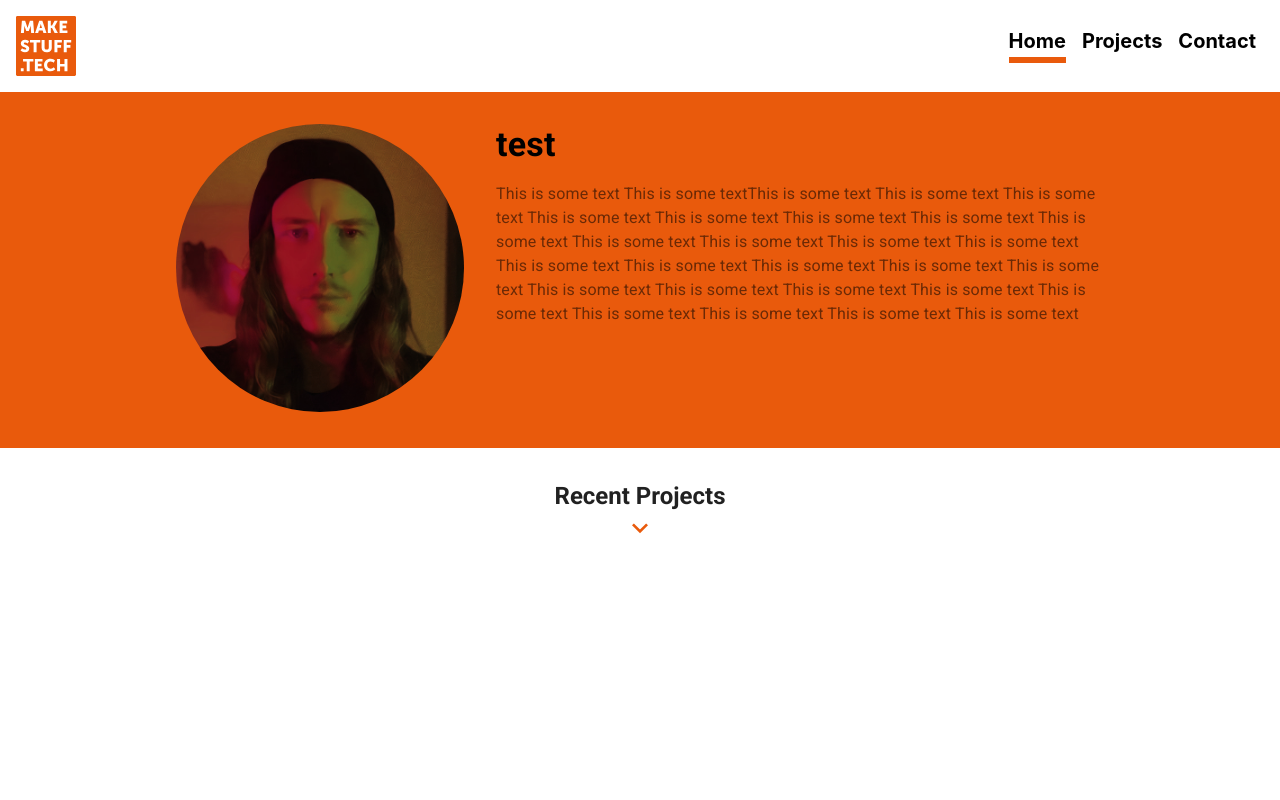
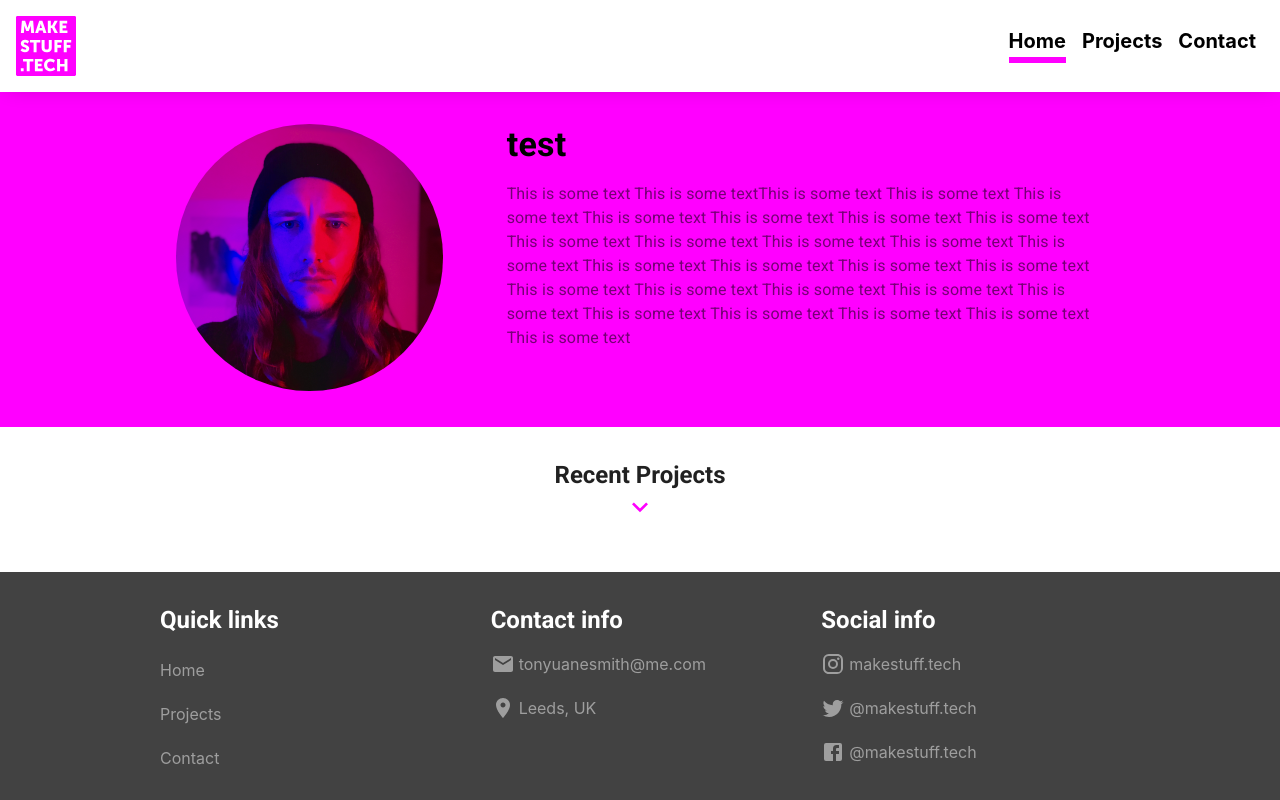
Before and after one commit to tonyduanesmith/makestuff, a React (Create React App) app in the folder frontend/: page / in a window 1280 px wide. Built offline with nearby package versions, Linux system fonts and the light colour scheme.

Commit message:
feature: added footer

```diff
--- a/frontend/src/atoms/link/Link.tsx
+++ b/frontend/src/atoms/link/Link.tsx
@@ -1,10 +1,16 @@
-import { StyledLink } from "./styled";
+import { StyledLink, StyledExternalLink } from "./styled";
 
 interface Props {
   children: any;
   path: string;
+  external?: boolean;
 }
 
-const Link = ({ path, children }: Props) => <StyledLink to={path}> {children} </StyledLink>;
+const Link = ({ path, children, external = false }: Props) =>
+  external ? (
+    <StyledExternalLink href={path}>{children}</StyledExternalLink>
+  ) : (
+    <StyledLink to={path}> {children} </StyledLink>
+  );
 
 export default Link;
--- a/frontend/src/atoms/link/styled.ts
+++ b/frontend/src/atoms/link/styled.ts
@@ -1,6 +1,21 @@
-import styled from "styled-components";
+import styled, { css } from "styled-components";
 import { Link } from "react-router-dom";
 
+const linkStyles = css`
+  display: inline-flex;
+  text-decoration: none;
+  align-items: center;
+  color: ${p => p.theme.palette.grey[500]};
+
+  &:hover {
+    color: ${p => p.theme.palette.grey[700]};
+  }
+`;
+
 export const StyledLink = styled(Link)`
-  text-decoration: none;
+  ${linkStyles}
 `;
+
+export const StyledExternalLink = styled.a`
+  ${linkStyles}
+`;
--- a/frontend/src/index.css
+++ b/frontend/src/index.css
@@ -1,13 +1,20 @@
+body,
+html {
+  height: 100%;
+}
+
 body {
   margin: 0;
-  font-family: -apple-system, BlinkMacSystemFont, 'Segoe UI', 'Roboto', 'Oxygen',
-    'Ubuntu', 'Cantarell', 'Fira Sans', 'Droid Sans', 'Helvetica Neue',
-    sans-serif;
+  font-family: -apple-system, BlinkMacSystemFont, "Segoe UI", "Roboto", "Oxygen", "Ubuntu", "Cantarell", "Fira Sans",
+    "Droid Sans", "Helvetica Neue", sans-serif;
   -webkit-font-smoothing: antialiased;
   -moz-osx-font-smoothing: grayscale;
 }
 
 code {
-  font-family: source-code-pro, Menlo, Monaco, Consolas, 'Courier New',
-    monospace;
+  font-family: source-code-pro, Menlo, Monaco, Consolas, "Courier New", monospace;
 }
+
+#root {
+  height: 100%;
+}
--- /dev/null
+++ b/frontend/src/molecules/footer/Footer.tsx
@@ -0,0 +1,77 @@
+import Box from "@material-ui/core/Box";
+import Grid from "@material-ui/core/Grid";
+import Typography from "@material-ui/core/Typography";
+import InstagramIcon from "@material-ui/icons/Instagram";
+import TwitterIcon from "@material-ui/icons/Twitter";
+import FacebookIcon from "@material-ui/icons/Facebook";
+import EmailIcon from "@material-ui/icons/Email";
+import LocationOnIcon from "@material-ui/icons/LocationOn";
+
+import quickLinks from "../../constants/navigation";
+import Link from "../../atoms/link/Link";
+
+const Footer = () => {
+  return (
+    <Box bgcolor="grey.800" width="100%" margin={0} paddingY={4} flexShrink={0}>
+      <Box bgcolor="grey.800" marginX={{ sm: 2, md: 4, lg: 20, xl: 40 }}>
+        <Grid container>
+          <Grid item xs={12} sm={12} md={4}>
+            <Box clone color="common.white">
+              <Typography variant="h5">Quick links</Typography>
+            </Box>
+
+            {quickLinks.map(link => (
+              <Box marginTop={3}>
+                <Link path={link.path}>{link.label}</Link>
+              </Box>
+            ))}
+          </Grid>
+          <Grid item xs={12} sm={12} md={4}>
+            <Box color="common.white" clone>
+              <Typography variant="h5">Contact info</Typography>
+            </Box>
+
+            <Box marginTop={2}>
+              <Link path="mailto:tonyduanesmith@me.com" external>
+                <EmailIcon />
+                <Box marginLeft={0.5}>tonyuanesmith@me.com</Box>
+              </Link>
+            </Box>
+            <Box marginTop={2}>
+              <Link path="https://goo.gl/maps/7vydQyJHjWAxDSk29" external>
+                <LocationOnIcon />
+                <Box marginLeft={0.5}>Leeds, UK</Box>
+              </Link>
+            </Box>
+          </Grid>
+          <Grid item xs={12} sm={12} md={4}>
+            <Box clone color="common.white">
+              <Typography variant="h5">Social info</Typography>
+            </Box>
+
+            <Box marginTop={2}>
+              <Link path="https://www.instagram.com/makestuff.tech/" external>
+                <InstagramIcon />
+                <Box marginLeft={0.5}>makestuff.tech</Box>
+              </Link>
+            </Box>
+            <Box marginTop={2}>
+              <Link path="https://www.instagram.com/makestuff.tech/" external>
+                <TwitterIcon />
+                <Box marginLeft={0.5}>@makestuff.tech</Box>
+              </Link>
+            </Box>
+            <Box marginTop={2}>
+              <Link path="https://www.instagram.com/makestuff.tech/" external>
+                <FacebookIcon />
+                <Box marginLeft={0.5}>@makestuff.tech</Box>
+              </Link>
+            </Box>
+          </Grid>
+        </Grid>
+      </Box>
+    </Box>
+  );
+};
+
+export default Footer;
--- a/frontend/src/pages/home/Home.tsx
+++ b/frontend/src/pages/home/Home.tsx
@@ -34,7 +34,7 @@ const Home = () => {
               Recent Projects
             </Typography>
             <KeyboardArrowDownIcon fontSize="inherit" />
-            <Grid container spacing={4}>
+            <Grid container>
               {articles.map(article => {
                 return (
                   <Grid item xs={12} sm={6} md={4} key={article.id}>
--- a/frontend/src/routes/Routes.tsx
+++ b/frontend/src/routes/Routes.tsx
@@ -1,18 +1,25 @@
 import { BrowserRouter as Router, Switch, Route, Redirect } from "react-router-dom";
+import Box from "@material-ui/core/Box";
 
 import navigation from "../constants/navigation";
 import Header from "../molecules/header/Header";
+import Footer from "../molecules/footer/Footer";
 
 const Routes = () => {
   return (
     <Router>
+      <Box display="flex" flexDirection="column" height="100%">
         <Header />
+        <Box flex="1 0 auto">
           <Switch>
             {navigation.map(({ path, exact, page }) => (
               <Route exact={exact} path={path} component={page} key={path} />
             ))}
             <Route render={() => <Redirect to="/" />} />
           </Switch>
+        </Box>
+        <Footer />
+      </Box>
     </Router>
   );
 };
--- a/frontend/src/theme/index.ts
+++ b/frontend/src/theme/index.ts
@@ -4,7 +4,7 @@ const theme = createMuiTheme({
   spacing: 8,
   palette: {
     primary: {
-      main: "#E95A0C",
+      main: "#ff00ff",
     },
     common: {
       black: "#000000",
@@ -48,6 +48,11 @@ const theme = createMuiTheme({
       fontSize: 16,
     },
   },
+  props: {
+    MuiGrid: {
+      spacing: 4,
+    },
+  },
 });
 
 export default theme;
```
Also changed, not shown: frontend/src/assets/images/me.jpg. Lines whose indentation alone changed are shown as unchanged.
